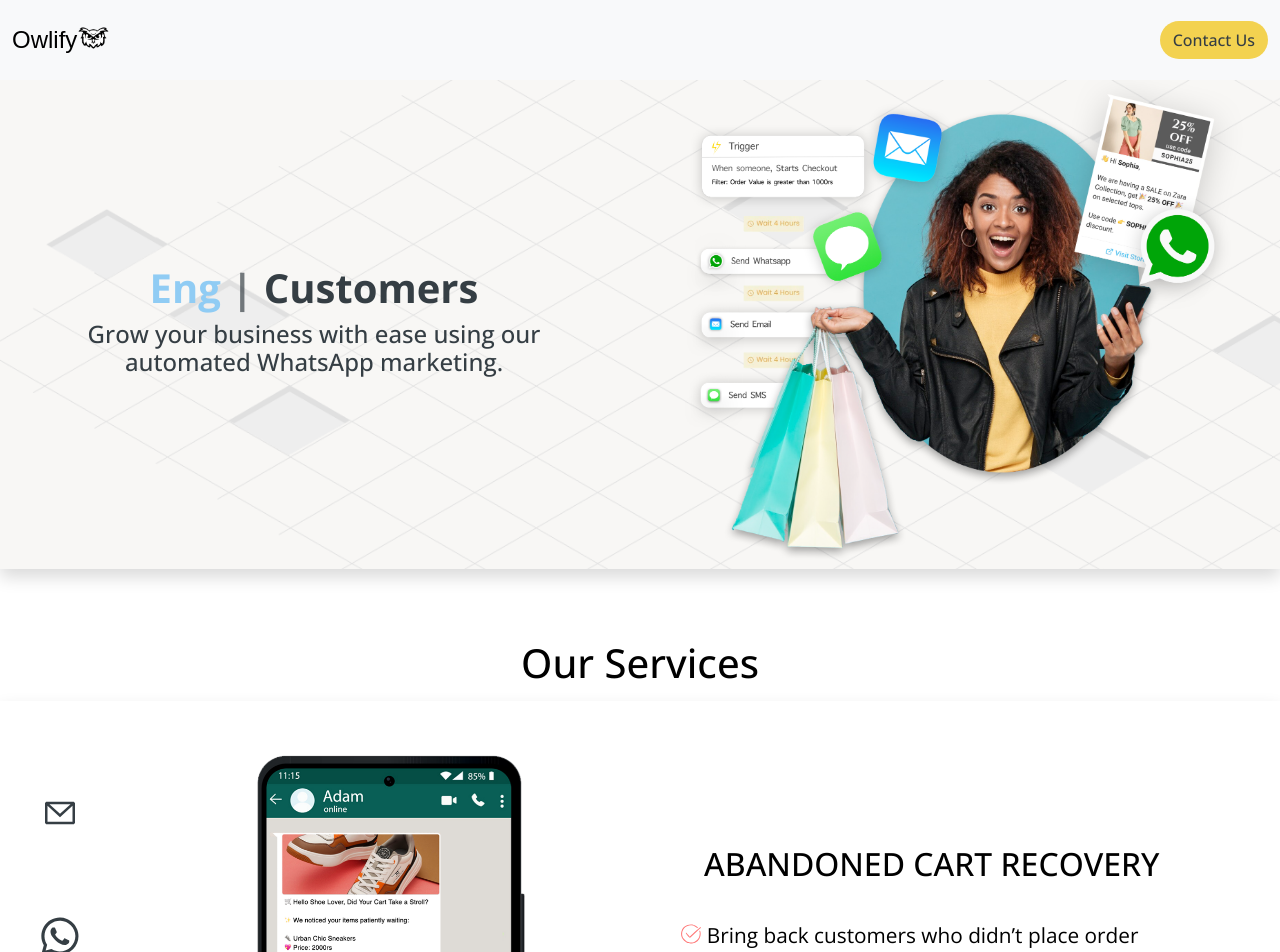
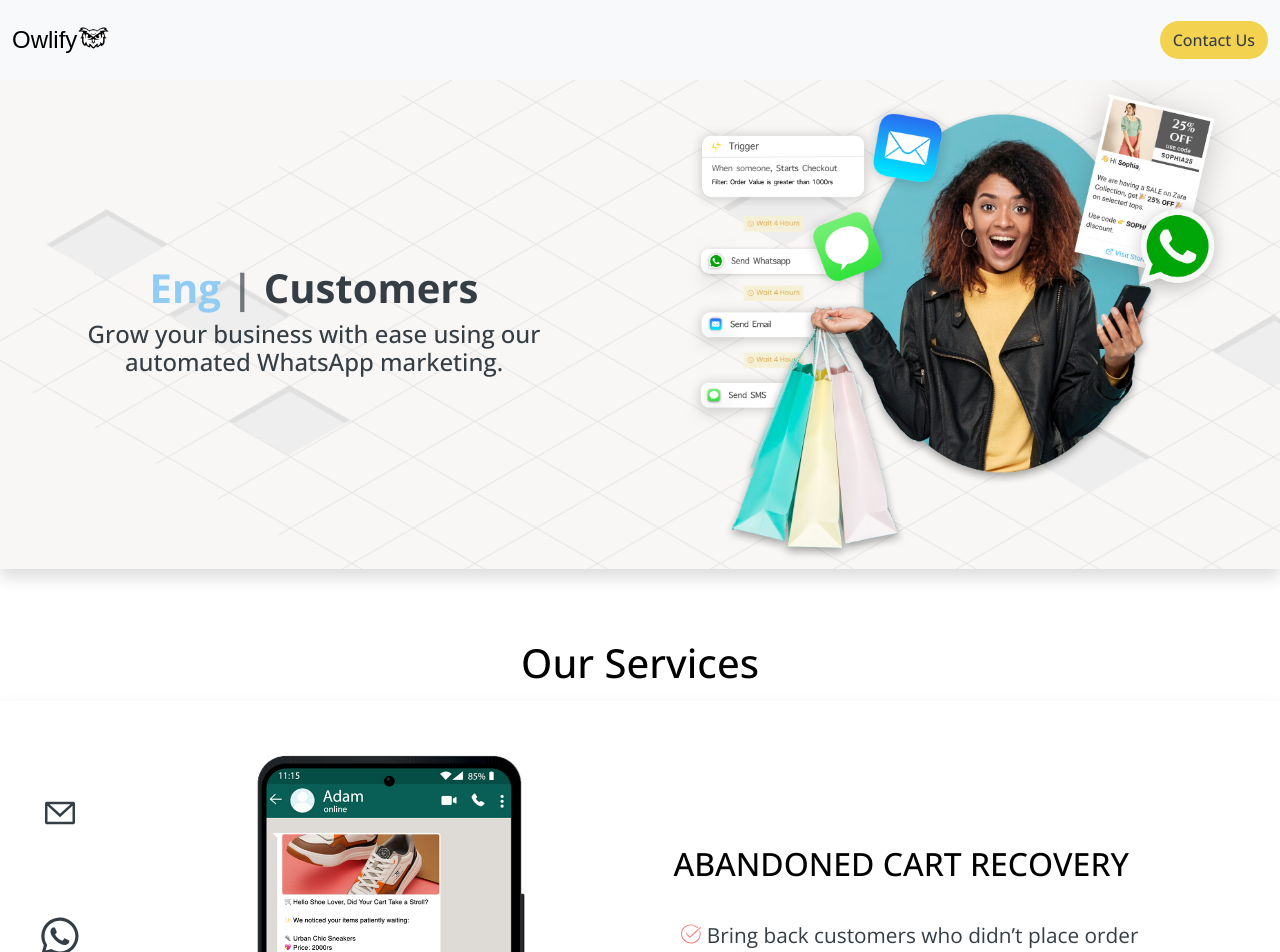
Before and after one commit to owlify/homepage, a Next.js app: page / in a window 1280 px wide. Shown: the top 952 px of the page. Built offline with nearby package versions, Linux system fonts and the light colour scheme; a web font is replaced by a local one.

Commit message:
css changes

```diff
--- a/src/components/LandingPage/Services.jsx
+++ b/src/components/LandingPage/Services.jsx
@@ -79,7 +79,7 @@ export default function Services({jsonData}) {
          </div>
         </div>
         </div>
-            <div className='service_heading text-center mt-4'>{jsonData[active]?.data?.[itemActive]?.heading?.toUpperCase()}</div>
+            <div className='service_heading text-start mt-4 ml-2'>{jsonData[active]?.data?.[itemActive]?.heading?.toUpperCase()}</div>
             </>
          }
         <div className={`${screenWidth >=992 ? 'col-10 ':'col-12 '}horizontal_nav mt-2 p-lg-2 p-4`}>
@@ -130,7 +130,7 @@ export default function Services({jsonData}) {
             <div className='col-12 col-md-6 d-flex justify-content-left'>
                 <section className='d-flex flex-column justify-content-center'>
                   {screenWidth >=992 &&
-                    <div className='service_heading text-center'>{jsonData[active]?.data?.[itemActive]?.heading?.toUpperCase()}</div>}
+                    <div className='service_heading text-start ml-2'>{jsonData[active]?.data?.[itemActive]?.heading?.toUpperCase()}</div>}
                     <ul
                      style={{textDecoration:"none"}}
                      className={`p-2 `} >
--- a/src/styles/Home.css
+++ b/src/styles/Home.css
@@ -2,6 +2,7 @@ main{
   width: 100vw;
   padding: 0;
   margin: 0;
+
 }
 .btn{
   background-color: var(--yellow);
@@ -107,11 +108,12 @@ main{
   font-size: 4vh;
   font-weight: 500;
   border-bottom: 2px  var(--pink);
-  ;
+  color: black !important;
 }
 .item{
   font-size: 2.6vh;
   list-style-type: none;
+  color: var(--font-color) !important;
 }
 .item img{
   height: 22px;
```
